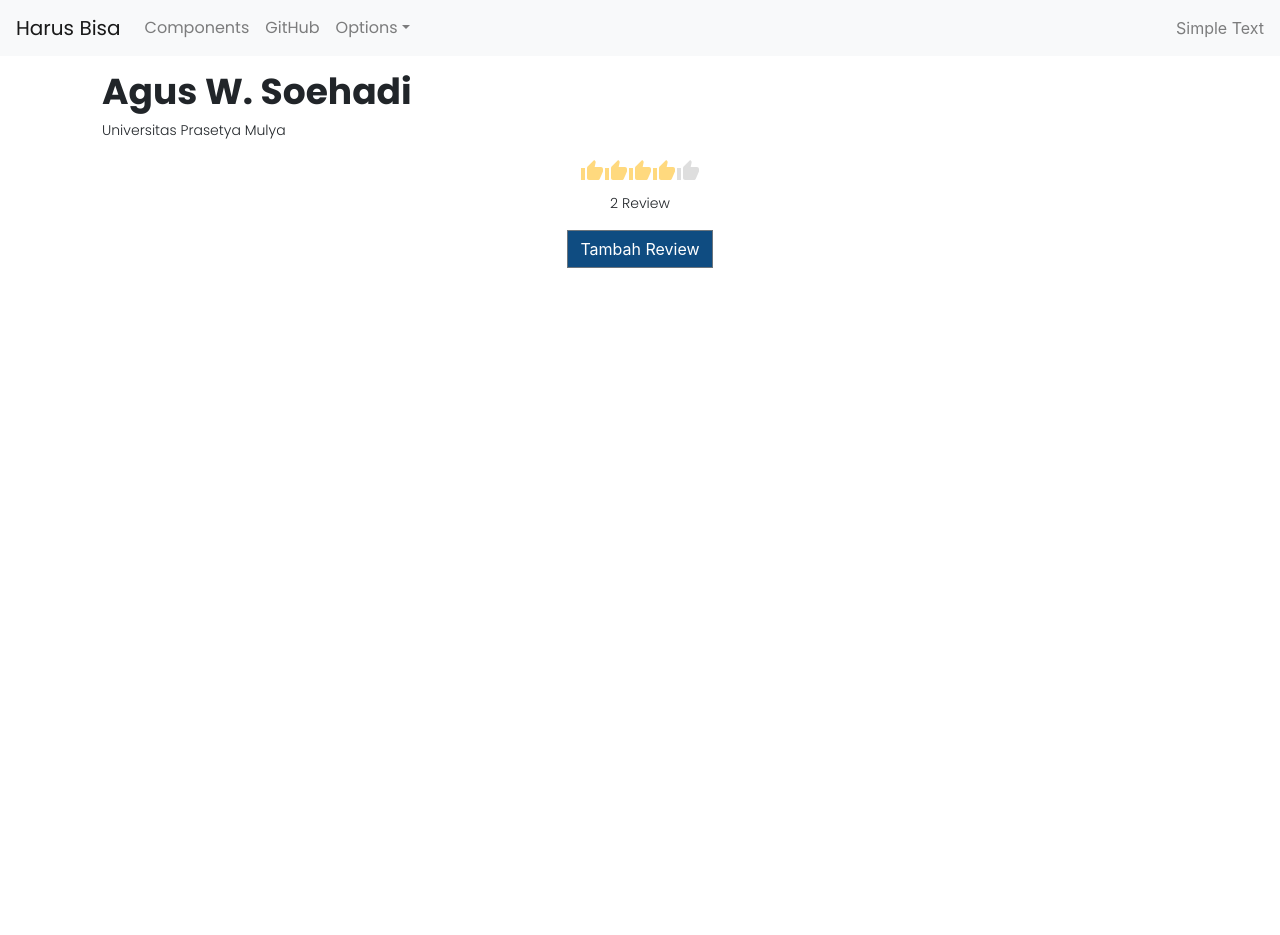
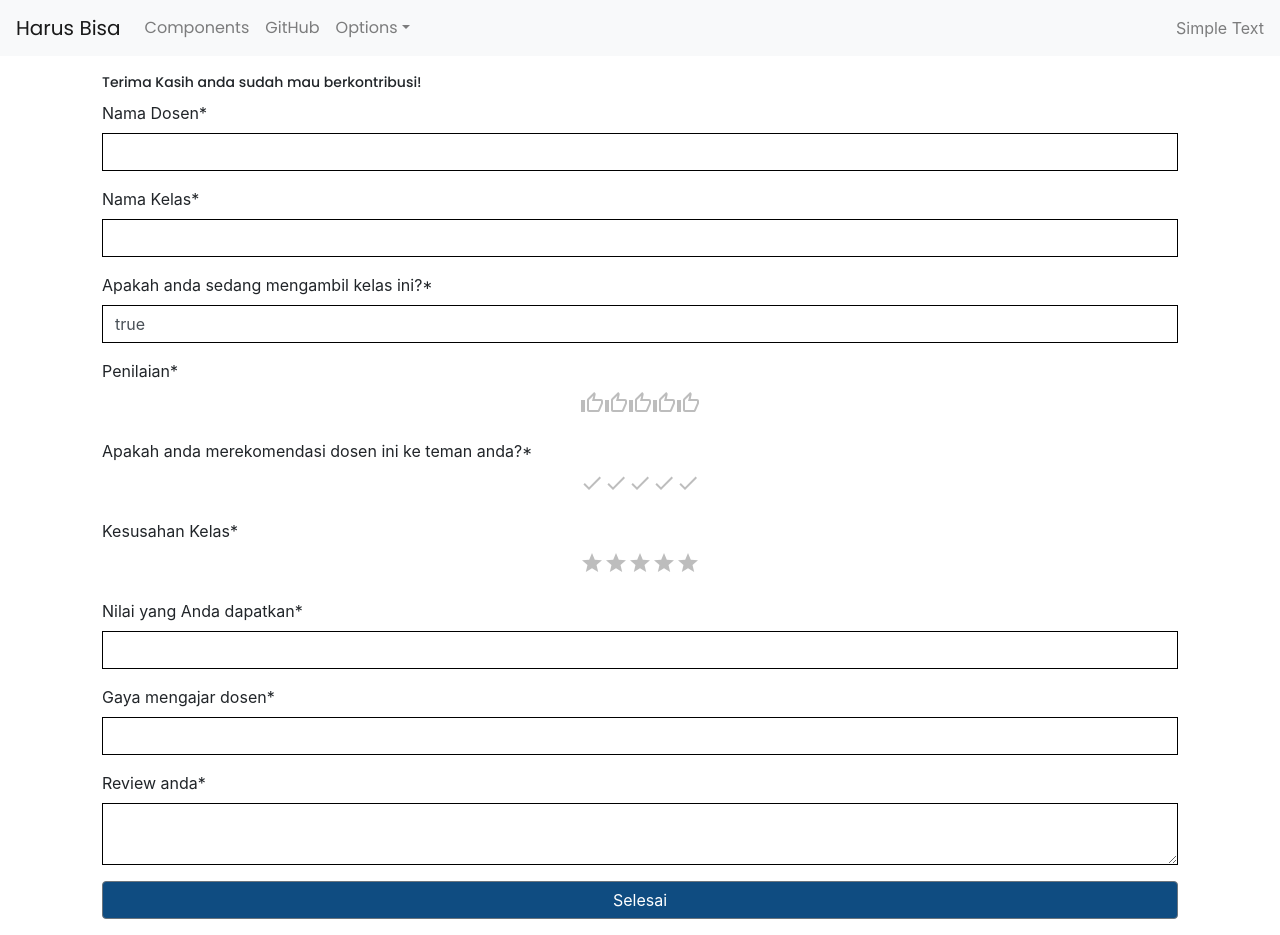
Before and after one commit to Harus-Bisa/frontendv2, a React (Create React App) app in the folder hb-v2/: page /review/add in a window 1280 px wide. Before the commit the page ends 800 px from the top, so only its background shows below. Built offline with nearby package versions, Linux system fonts and the light colour scheme.

Commit message:
add review

```diff
--- a/hb-v2/src/Routes.js
+++ b/hb-v2/src/Routes.js
@@ -2,11 +2,13 @@ import React from 'react';
 import { Route, Switch, withRouter} from "react-router-dom";
 import Landing from './pages/Landing/Landing';
 import Review from './pages/Review/Review';
+import ReviewForm from './components/Form/ReviewForm';
 
 function Routes() {
     return(
         <Switch>
             <Route exact path="/" component={Landing}/>
+            <Route exact path="/review/add" component={ReviewForm}/>
             <Route exact path="/review/:profId" component={Review}/>
         </Switch>
     )
--- a/hb-v2/src/components/Form/ReviewForm.js
+++ b/hb-v2/src/components/Form/ReviewForm.js
@@ -1,2 +1,90 @@
 import React from "react";
-import connect from "react-redux";
+import {connect} from "react-redux";
+import { Form, FormGroup, Label, Input, Button } from "reactstrap";
+import Rating from "@material-ui/lab/Rating";
+import { ThumbUp, ThumbUpOutlined, Check, CheckOutlined } from "@material-ui/icons";
+
+function ReviewForm(props){
+    var [profName, setProfName] = React.useState("")
+    var [courseName, setCourseName] = React.useState("")
+    var [currentlyTaking, setCurrentlyTaking]= React.useState(true)
+    var [overallRating, setOverallRating] = React.useState(0)
+    var [recommendationRating, setRecommendationRating] = React.useState(0)
+    var [difficultyRating, setDifficultyRating] = React.useState(0)
+    var [grade, setGrade] = React.useState(null)
+    var [teachingStyle, setTeachingStyle] = React.useState("")
+    var [review, setReview] = React.useState("")
+
+    const submit = (event) =>{
+        event.preventDefault()
+    }
+    const style={
+        ratingBox:{
+            display:'flex',
+            flexDirection:'column'
+        },
+        ratingSpan:{
+            alignSelf:'center'
+        }
+    }
+    return(
+        <div className="container content">
+            <h5>Terima Kasih anda sudah mau berkontribusi!</h5>
+            <Form onSubmit={submit}>
+                <FormGroup>
+                    <Label>Nama Dosen*</Label>
+                    <Input type="text" id="profName" value={profName} required onChange={(event) => setProfName(event.target.value)}/>
+                </FormGroup>
+                <FormGroup>
+                    <Label>Nama Kelas*</Label>
+                    <Input type="text" id="courseName" value={courseName} required onChange={(event) => setCourseName(event.target.value)}/>
+                </FormGroup>
+                <FormGroup>
+                    <Label>Apakah anda sedang mengambil kelas ini?*</Label>
+                    <Input type="text" id="currentlyTaking" value={currentlyTaking} required onChange={(event) => setCurrentlyTaking(event.target.value)}/>
+                </FormGroup>
+                <FormGroup style={style.ratingBox}>
+                    <Label>Penilaian*</Label>
+                    <Rating
+                        style={style.ratingSpan}
+                        id="overallRating"
+                        value={overallRating}
+                        onChange={(event, value) => setOverallRating(value)}
+                        icon={<ThumbUp/>}
+                        emptyIcon={<ThumbUpOutlined/>}
+                    />
+                </FormGroup>
+                <FormGroup style={style.ratingBox}>
+                    <Label>Apakah anda merekomendasi dosen ini ke teman anda?*</Label>
+                    <Rating
+                        style={style.ratingSpan}
+                        id="recommendationRating"
+                        value={recommendationRating}
+                        onChange={(event, value) => setRecommendationRating(value)}
+                        icon={<Check/>}
+                        emptyIcon={<CheckOutlined/>}
+                    />
+                </FormGroup>
+                <FormGroup style={style.ratingBox}>
+                    <Label>Kesusahan Kelas*</Label>
+                    <Rating style={style.ratingSpan} id="difficultyRating" value={difficultyRating} onChange={(event, value) => setDifficultyRating(value)}/>
+                </FormGroup>
+                <FormGroup>
+                    <Label>Nilai yang Anda dapatkan*</Label>
+                    <Input type="text" id="grade" value={grade} required onChange={(event) => setGrade(event.target.value)}/>
+                </FormGroup>
+                <FormGroup>
+                    <Label>Gaya mengajar dosen*</Label>
+                    <Input type="text" id="teachingStyle" value={teachingStyle} required onChange={(event) => setTeachingStyle(event.target.value)}/>
+                </FormGroup>
+                <FormGroup>
+                    <Label>Review anda*</Label>
+                    <Input type="textarea" id="review" value={review} required onChange={(event) => setReview(event.target.value)}/>
+                </FormGroup>
+                <Button className="blue-button" submit style={{width:'100%'}}>Selesai</Button>
+            </Form>
+        </div>
+    )
+}
+
+export default connect()(ReviewForm);
--- a/hb-v2/src/css/index.css
+++ b/hb-v2/src/css/index.css
@@ -39,7 +39,7 @@ h5{
 
 p{
   font-style: normal;
-  font-weight: 300;
+  font-weight: normal;
   font-size: 14px;
   line-height: 21px;
 }
@@ -63,7 +63,6 @@ p{
 
 .blue-button{
   background-color: var(--hb-blue);
-  border-radius: 0;
 }
 button, button:active, button:focus{
   border-radius: 5px;
@@ -99,3 +98,9 @@ button, button:active, button:focus{
   align-items: center;
   color: black;
 }
+
+.form-control{
+  border: 1px solid #000000;
+  box-sizing: border-box;
+  border-radius: 0px;
+}
--- a/hb-v2/src/pages/Review/Review.js
+++ b/hb-v2/src/pages/Review/Review.js
@@ -1,7 +1,7 @@
 import React from "react";
 import { connect } from "react-redux";
 import Rating from '@material-ui/lab/Rating';
-import {ThumbUp} from "@material-ui/icons"
+import {ThumbUp, ThumbUpOutlined} from "@material-ui/icons"
 import { Button } from "reactstrap";
 
 function Review(props){
@@ -15,7 +15,11 @@ function Review(props){
                 <p>{props.professor.school}</p>
             </header>
             <div style={{display:"flex", alignItems:'center', flexDirection:'column'}}>
-                <Rating name="half-rating" value={props.professor.overallRating} precision={0.5} disabled icon={<ThumbUp/>} />
+                <Rating
+                    value={props.professor.overallRating}
+                    readOnly
+                    icon={<ThumbUp/>}
+                    emptyIcon={<ThumbUpOutlined/>} />
                 <p>{props.professor.numberOfReviews} Review</p>
                 <Button className='blue-button' onClick={addReview}>Tambah Review</Button>
             </div>
```
